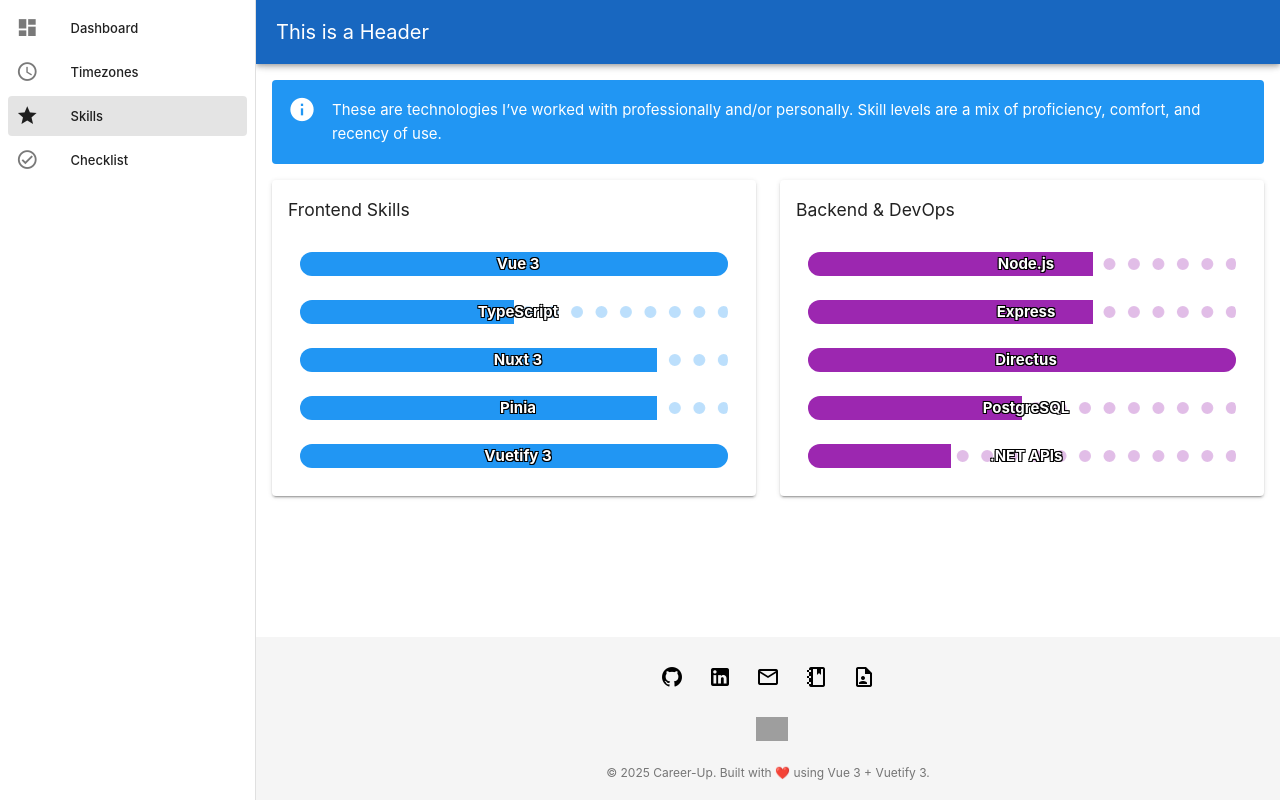
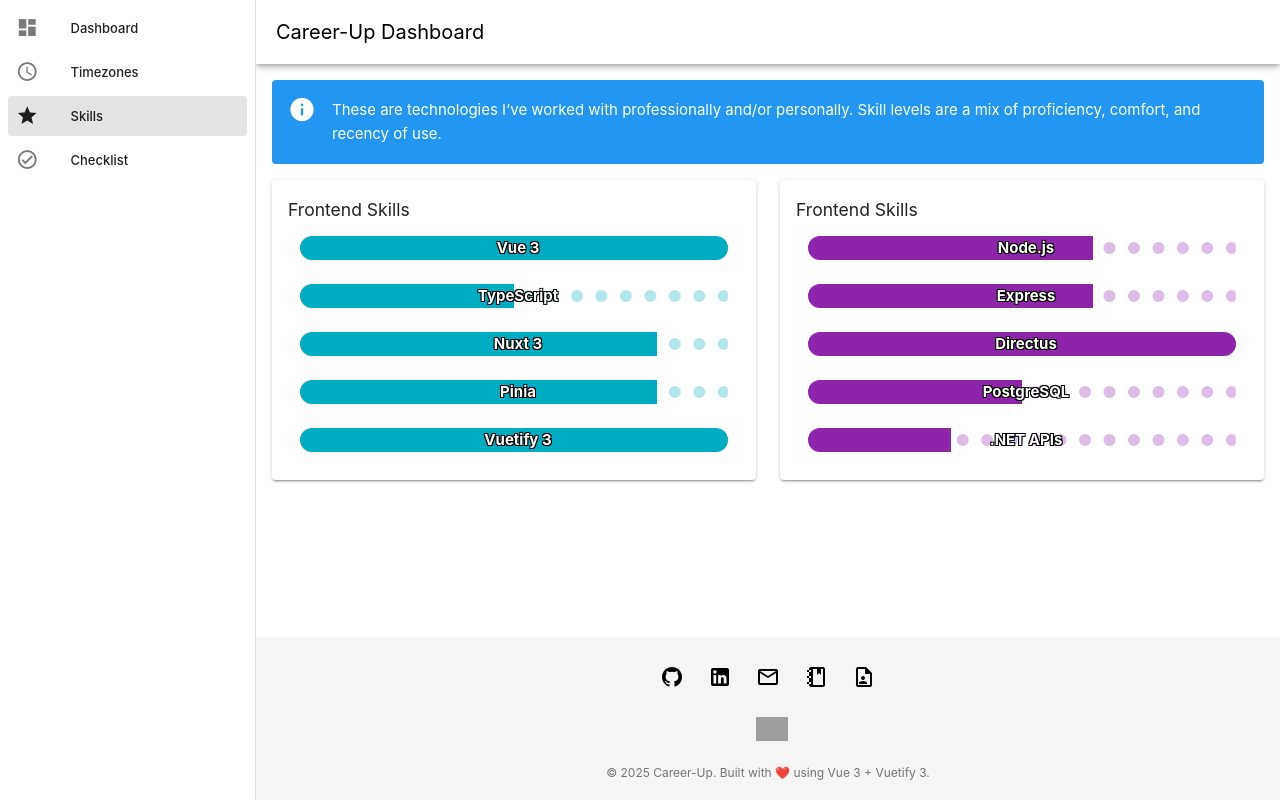
Before and after one commit to Meekb/career-up-dashboard, a Vue app: page /skills in a window 1280 px wide. Built offline with nearby package versions, Linux system fonts and the light colour scheme; grey boxes are pictures that could not be loaded; the HTML template or start-up script is replaced by a standard one.

Commit message:
Parse out simple components, pass props, remove header color

```diff
--- /dev/null
+++ b/src/components/ChecklistCard.vue
@@ -0,0 +1,25 @@
+<script setup>
+const props = defineProps({
+  checkboxes: { type: Array, default: () => [] },
+});
+</script>
+
+<template>
+  <v-card elevation="2" class="pa-4">
+    <h2 class="font-weight-bold mb-4">Project Checklist</h2>
+    <v-list>
+      <v-list-item
+        v-for="item in props.checkboxes"
+        :key="item.id"
+        class="d-flex align-center"
+      >
+        <v-checkbox
+          v-model="item.done"
+          :label="item.text"
+          color="primary"
+          hide-details
+        />
+      </v-list-item>
+    </v-list>
+  </v-card>
+</template>
--- /dev/null
+++ b/src/components/ProgressCard.vue
@@ -0,0 +1,39 @@
+<script setup lang="ts">
+const props = defineProps({
+  color: { type: String, default: "blue" },
+  skills: { type: Array, default: () => [] },
+});
+</script>
+
+<template>
+  <v-card elevation="2" class="pa-4">
+    <h3>Frontend Skills</h3>
+    <v-col
+      v-for="skill in props.skills"
+      :key="skill.name"
+      cols="12"
+    >
+      <v-progress-linear
+        :color="color"
+        height="24"
+        :model-value="(skill.level / 6) * 100"
+        rounded
+        stream
+      >
+        <strong class="text-white ms-2 outlined-text">{{ skill.name }}</strong>
+      </v-progress-linear>
+    </v-col>
+  </v-card>
+</template>
+
+<style>
+/*outline for better visibility*/
+.outlined-text {
+color: white;
+text-shadow:
+-1px -1px 0 #000,
+1px -1px 0 #000,
+-1px  1px 0 #000,
+1px  1px 0 #000;
+}
+</style>
--- a/src/layouts/DefaultLayout.vue
+++ b/src/layouts/DefaultLayout.vue
@@ -15,8 +15,8 @@
 
   <!-- App bar -->
   <v-app-bar app>
-    <v-toolbar color="primary">
-      <v-toolbar-title>This is a Header</v-toolbar-title>
+    <v-toolbar color="white">
+      <v-toolbar-title>Career-Up Dashboard</v-toolbar-title>
     </v-toolbar>
   </v-app-bar>
 
--- a/src/pages/ChecklistPage.vue
+++ b/src/pages/ChecklistPage.vue
@@ -1,11 +1,12 @@
 <script setup lang="ts">
-import { ref } from "vue";
+import ChecklistCard from "@/components/ChecklistCard.vue";
+import {ref} from "vue";
 
 const checklistItems = ref([
   { id: 1, text: "Start GitHub profile overhaul with simple Vue3 project", done: true },
   { id: 2, text: "Add CountrySelector test coverage", done: true },
   { id: 3, text: "Complete Skills Page progress logic", done: true },
-  { id: 4, text: "Complete Checklist page logic", done: false },
+  { id: 4, text: "Complete Checklist page logic", done: true },
   { id: 5, text: "Write and pass tests for all components", done: false },
   { id: 6, text: "Write the full README instructions for project", done: false },
 ]);
@@ -17,22 +18,6 @@
       This is a checklist for the Career-Up Dashboard to track progress of project completion.
     </v-alert>
 
-    <v-card elevation="2" class="pa-4">
-      <h2 class="font-weight-bold mb-4">Project Checklist</h2>
-      <v-list>
-        <v-list-item
-          v-for="item in checklistItems"
-          :key="item.id"
-          class="d-flex align-center"
-        >
-          <v-checkbox
-            v-model="item.done"
-            :label="item.text"
-            color="primary"
-            hide-details
-          />
-        </v-list-item>
-      </v-list>
-    </v-card>
+    <ChecklistCard :checkboxes="checklistItems" />
   </v-container>
 </template>
--- a/src/pages/SkillsPage.vue
+++ b/src/pages/SkillsPage.vue
@@ -1,4 +1,6 @@
 <script setup lang="ts">
+import ProgressCard from "@/components/ProgressCard.vue";
+
 const frontendSkills = [
   { name: "Vue 3", level: 6 },
   { name: "TypeScript", level: 3 },
@@ -24,45 +26,11 @@
 
     <v-row>
       <v-col cols="12" md="6">
-        <v-card elevation="2" class="pa-4">
-          <h3>Frontend Skills</h3>
-          <v-col
-            v-for="skill in frontendSkills"
-            :key="skill.name"
-            cols="12"
-          >
-            <v-progress-linear
-              color="blue"
-              height="24"
-              :model-value="(skill.level / 6) * 100"
-              rounded
-              stream
-            >
-              <strong class="text-white ms-2 outlined-text">{{ skill.name }}</strong>
-            </v-progress-linear>
-          </v-col>
-        </v-card>
+        <ProgressCard :color="'#00acc1'" :skills="frontendSkills" />
       </v-col>
 
       <v-col cols="12" md="6">
-        <v-card elevation="2" class="pa-4">
-          <h3>Backend & DevOps</h3>
-          <v-col
-            v-for="skill in backendSkills"
-            :key="skill.name"
-            cols="12"
-          >
-            <v-progress-linear
-              color="purple"
-              height="24"
-              :model-value="(skill.level / 6) * 100"
-              rounded
-              stream
-            >
-              <strong class="text-white ms-2 outlined-text">{{ skill.name }}</strong>
-            </v-progress-linear>
-          </v-col>
-        </v-card>
+        <ProgressCard :color="'#8e24aa'" :skills="backendSkills" />
       </v-col>
     </v-row>
   </v-container>
@@ -72,13 +40,4 @@
 h3 {
   margin-bottom: 16px;
 }
-/*outline for better visibility*/
-.outlined-text {
-  color: white;
-  text-shadow:
-    -1px -1px 0 #000,
-    1px -1px 0 #000,
-    -1px  1px 0 #000,
-    1px  1px 0 #000;
-}
 </style>
```
